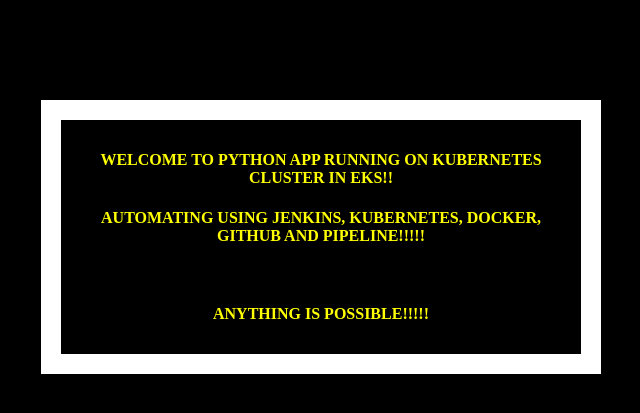
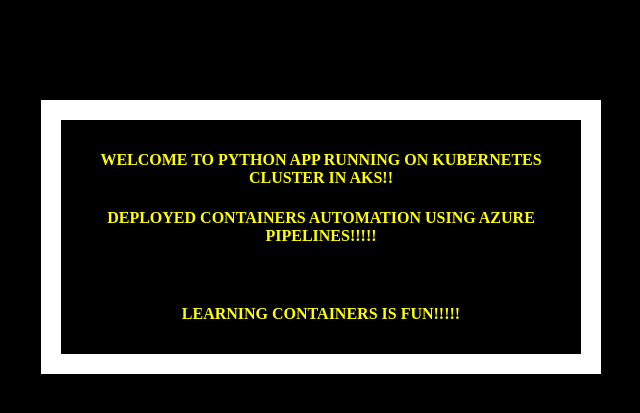
Before and after one commit to akannan1087/myPythonDockerRepo, a Flask app: page / in a window 1280 px wide. Shown: the top 413 px of the page, without its empty margins (319-959 px from the left). Run offline with Flask 2, Linux system fonts and the light colour scheme.

Commit message:
Update index.html

```diff
--- a/templates/index.html
+++ b/templates/index.html
@@ -19,10 +19,10 @@
   </head>
   <body>
     <div class="container">
-      <h4>Welcome to Python App running on Kubernetes cluster in EKS!!</h4>
-      <h4>Automating using Jenkins, Kubernetes, Docker, GitHub and Pipeline!!!!!</h4>
+      <h4>Welcome to Python App running on Kubernetes cluster in AKS!!</h4>
+      <h4>Deployed Containers Automation using Azure Pipelines!!!!!</h4>
       <br>
-       <h4>Anything is Possible!!!!!</h4>
+       <h4>Learning containers is fun!!!!!</h4>
     </div>
   </body>
 </html>
```
